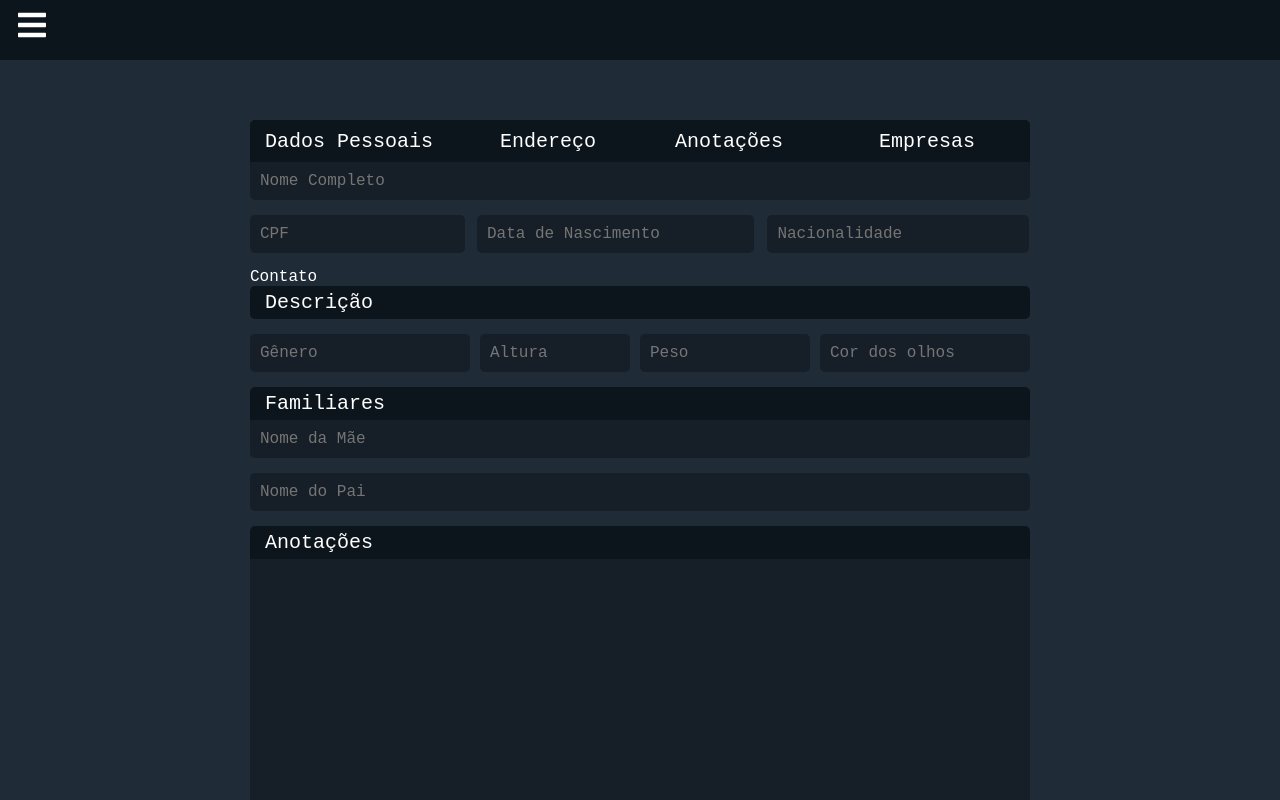
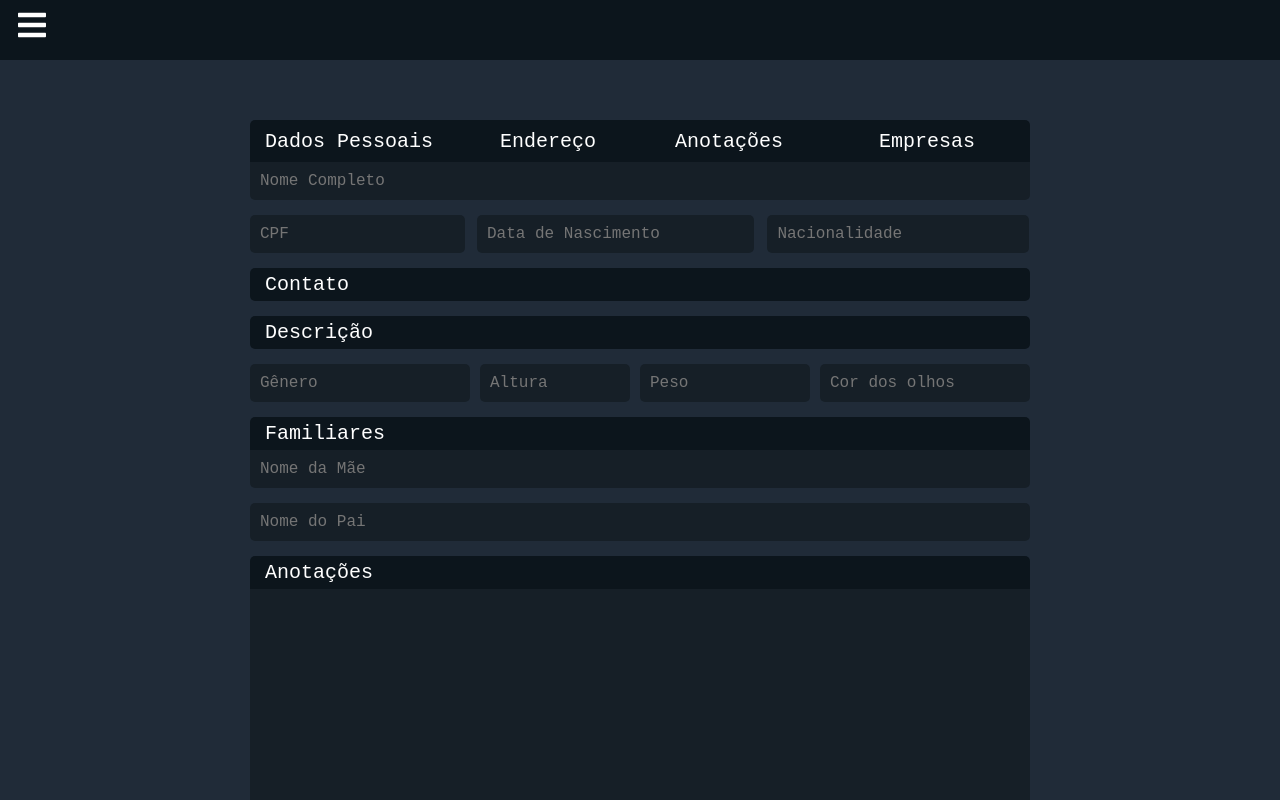
Before and after one commit to Igor-Cavalera/whoAreYou, a React (Create React App) app: page /Forms in a window 1280 px wide. Shown: the top 800 px of the page. Built offline with nearby package versions, Linux system fonts and the light colour scheme.

Commit message:
estilizando-label-contato

```diff
--- a/src/index.css
+++ b/src/index.css
@@ -152,12 +152,21 @@ label {
   margin-left: 13px;
 }
 
-.anotacoes, .descricao, .familiares {
+.anotacoes, .descricao, .familiares, .contato {
   font-size: 20px;
   margin-bottom: 0px;
   padding-left: 15px;
   border-radius: 5px 5px 0 0;
   background-color: #0c151c;
+}
+
+.contato {
+  width: 100%;
+  border-radius: 5px;
+  background-color: #0c151c;
+  padding: 5px;
+  padding-left: 15px;
+  margin-bottom: 15px;
 }
 
 .descricao {
```
